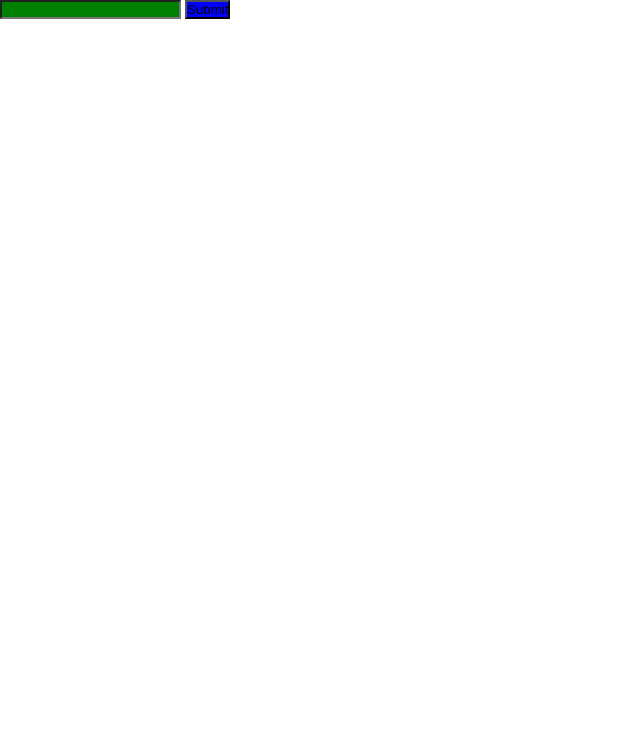
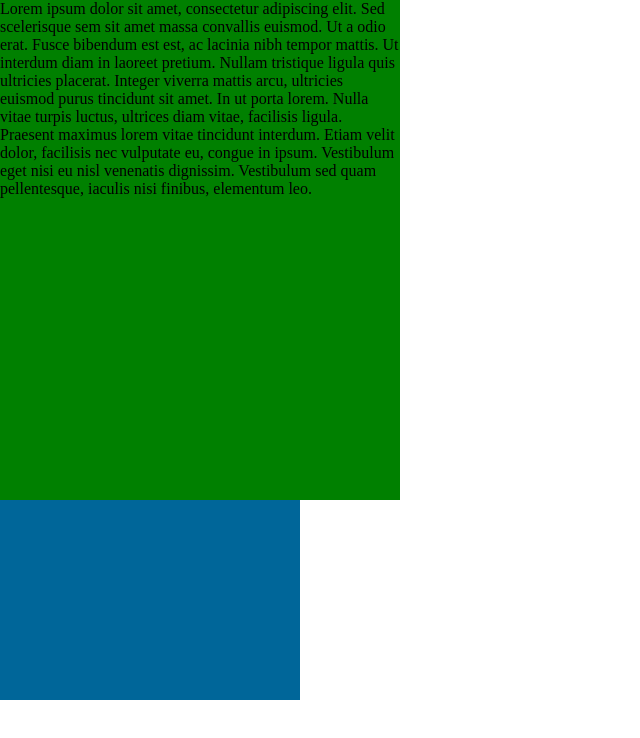
Before and after one commit to TBohonoss/Aulas_de_CSS, a plain HTML site: page index.html in a window 1280 px wide. Shown: the whole page, without its empty margins (0-640 px from the left). Drawn offline with Linux system fonts and the light colour scheme.

Commit message:
Inserindo a propriedade position

```diff
--- a/css/style.css
+++ b/css/style.css
@@ -1,84 +1,48 @@
 *{
-	margin: 0;
-	padding: 0;
+ margin:0;
+ padding:0;
+}
+
+
+html,body{
+  height:100%;
 }
 
 /*
-*
-*
-Estilo para o conteúdo do nosso site
-*
-*
-*/
-
-html,body{
-	height: 100%;
+.table1{
+	width: 900px;
+	border-collapse: collapse;
+	margin: 0 auto;
 }
 
-
-.text[type=text]{
-	background-color: green;
-}
-
-input[type=submit]{
-	background-color: blue;
-}
-
-/*
-
-TEM QUE SER IGUAL!
-
-a[href="http://www.google.com"]{
-	background-color: yellow;
-}
-[href="http://www.google.com"]{
-	background-color: red;
+table tr td{
+	background-color: rgb(200,200,200);
+	height: 300px;
+	vertical-align: bottom;
+	border: 3px solid black;
 }
 */
 
-/*
+.menu-fixed{
 
-PROCURE ENTRE OS ESPAÇOS DO ATRIBUTO.
-
-a[attr~="google"]{
-	background-color: blue;
+	position: static; /*fixed,absolute,relative*/;
+	/*
+	left: 30px;
+	top: 70px;
+	bottom:0;
+	right: 0;
+	*/
+	width: 300px;
+	height: 200px;
+	background: #069;
 }
 
-*/
-
-/*
-
-ACHE A PALAVRA GOOGLE EM QUALQUER LUGAR.
-
-a[attr*="google"]{
-	background-color: blue;
+.box{
+	width: 400px;
+	height: 500px;
+	background: green;
 }
 
-*/
-
-/*
-QUANDO COMEÇAMOS COM A PALAVRA GOOGLE SEGUIDO POR UM ACENTO.
-
-a[attr|="google"]{
-	background-color: yellow;
+.box p{
+	width: 400px;
 }
-*/
-
-/*
-QUANDO COMEÇAMOS COM A PALAVRA.
-
-a[attr^="goo"]{
-	background-color: red;
-}
-
-*/
-
-
-/*
-QUANDO TERMINAMOS COM A PALAVRA.
-
-a[attr$="google"]{
-	background-color: yellow;
-}
-
-*/
--- a/index.html
+++ b/index.html
@@ -1,20 +1,45 @@
 <!doctype html>
 <html>
 
+
 	<head>
-		<title>Título do meu site</title>
+		<title>Título do meu website</title>
 		<meta charset="utf-8" />
-		<link href="css/style.css" type="text/css" rel="stylesheet" />
+		<link href="css/style.css" rel="stylesheet" type="text/css">
 	</head>
 
 	<body>
+	<!--
+		<table class="table1">
+			<tr>
+				<td>Nome</td>
+				<td>Idade</td>
+			</tr>
 
-		<form>
-			<input class="text" type="text" />
-			<input type="submit" />
-		</form>
+			<tr>
+				<td>Guilherme</td>
+				<td>23</td>
+			</tr>
 
+			<tr>
+				<td>João</td>
+				<td>30</td>
+			</tr>
+		</table>
+
+		-->
+
+		<div class="box">
+
+		<p>Lorem ipsum dolor sit amet, consectetur adipiscing elit. Sed scelerisque sem sit amet massa convallis euismod. Ut a odio erat. Fusce bibendum est est, ac lacinia nibh tempor mattis. Ut interdum diam in laoreet pretium. Nullam tristique ligula quis ultricies placerat. Integer viverra mattis arcu, ultricies euismod purus tincidunt sit amet. In ut porta lorem. Nulla vitae turpis luctus, ultrices diam vitae, facilisis ligula. Praesent maximus lorem vitae tincidunt interdum. Etiam velit dolor, facilisis nec vulputate eu, congue in ipsum. Vestibulum eget nisi eu nisl venenatis dignissim. Vestibulum sed quam pellentesque, iaculis nisi finibus, elementum leo.</p>
+
+		</div><!--box-->
+
+		<div class="menu-fixed"></div><!--fixed-->
 
 	</body>
 
+
+
+
 </html>
```
